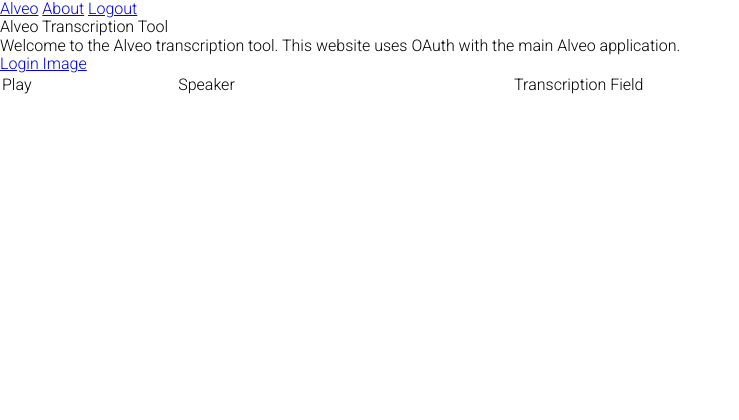
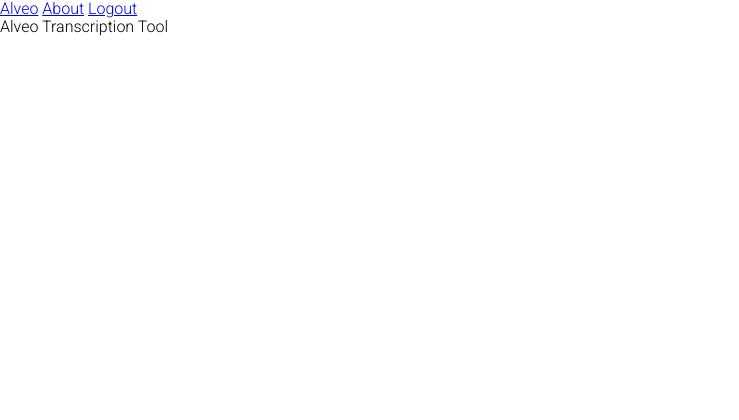
Before and after one commit to Alveo/alveo-transcriber, a Flask app: template application/templates/base.html in a window 1280 px wide. Shown: the top 420 px of the page, without its empty margins (0-739 px from the left). Run offline with Flask 2, Linux system fonts and the light colour scheme; the template is opened without the code that fills it, so the values that code supplies are empty; parts of the project's set-up code (start-up, migrations or seed data) failed here and were passed over; some libraries are stand-ins or nearby versions.

Commit message:
Modified to Jinja2 template

```diff
--- a/application/templates/base.html
+++ b/application/templates/base.html
@@ -9,18 +9,16 @@
 
     <meta name="viewport" content="width=device-width, initial-scale=1.0">
 
-    <title>Alveo Transcription Tool</title>
-
-    <link rel="stylesheet" href="https://cdnjs.cloudflare.com/ajax/libs/normalize/7.0.0/normalize.css">
-    <link rel="stylesheet" href="stylesheet.css">
+    <title>{% block title %}{% endblock %}</title>
 
 
+    <link rel="stylesheet" href="{{ url_for('static', filename='stylesheet.css') }}">
+    <link rel="stylesheet" href="https://cdnjs.cloudflare.com/ajax/libs/normalize/7.0.0/normalize.min.css">
     <script src="https://ajax.googleapis.com/ajax/libs/angularjs/1.6.4/angular.min.js"></script>
 
-    <!-- TODO fav icons -->
-    <link rel="shortcut icon" href="favicon.ico">
-    <link rel="icon" type="image/png" href="favicon-16.png">
-    <link rel="icon" type="image/png" sizes="32x32" href="favicon-32.png">
+    <link rel="shortcut icon" href="{{ url_for('static', filename='favicon.ico') }}">
+    <link rel="icon" type="image/png" href="{{ url_for('static', filename='favicon-16.png') }}">
+    <link rel="icon" type="image/png" sizes="32x32" href="{{ url_for('static', filename='favicon-32.png') }}">
 </head>
 
 <body>
@@ -33,40 +31,8 @@
 
 <header><p>Alveo Transcription Tool</p></header>
 
-<!-- Login view -->
 <main>
-    <p>Welcome to the Alveo transcription tool. This website uses OAuth with the main Alveo application.</p>
-    <a href="#login">Login Image</a>
-</main>
-
-<!-- Selection view -->
-<main>
-</main>
-
-<!-- Transcription view -->
-<main> <!-- Flex -->
-    <table id="transcriber" width="100%"> <!-- Flex 90% space -->
-        <tr>
-            <td>Play</td>
-            <td>Speaker</td>
-            <td>Transcription Field</td>
-        </tr>
-    </table>
-    <!-- if entries >1, for each row -->
-    <!-- add button to link rows -->
-    <!-- css draw curve to each button from each row -->
-    <script>
-        /* We must change the AngularJS variable notation so that Jinja2 does not
-            interfere with it. The other way to go about it is to use Jinja2 to output
-            a string with curly braces instead.
-            e.g {{ '{{ angular_variable }}' }} */
-        var app = angular.module('Application', []);
-
-        app.config(['$interpolateProvider', function($interpolateProvider) {
-          $interpolateProvider.startSymbol('{a');
-          $interpolateProvider.endSymbol('a}');
-        }]);
-    </script>
+{% block content %}{% endblock %}
 </main>
 
 <footer><p>Site &copy; YEAR COMPANY all rights reserved</p></footer>
```
